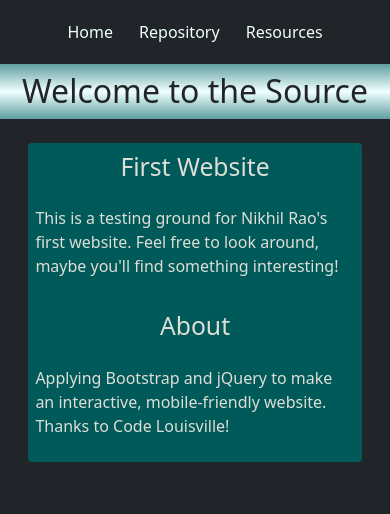
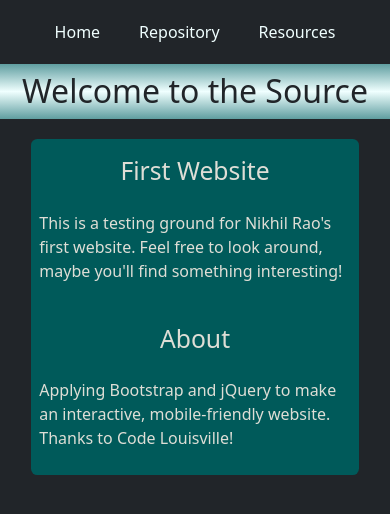
Before and after one commit to sourcenrao/source-rao.github.io, a plain HTML site: page index.html in a window 390 px wide. Drawn offline with nearby package versions, Linux system fonts and the light colour scheme.

Commit message:
Smooth border radius scaling and margin scaling at extremes.

```diff
--- a/css/styles.css
+++ b/css/styles.css
@@ -45,7 +45,7 @@ h1 {
 
 .text {
     display: flex;
-    padding: 2vh 2vw;
+    padding: 2vh calc(15vw - 2rem);
     max-width: 100vw;
 }
 
@@ -56,7 +56,7 @@ h1 {
 }
 
 .text h2 {
-    padding: 1vh 1em;
+    padding: 2vh 1em 1vh;
     text-align: center;
 }
 
@@ -64,36 +64,49 @@ h1 {
     padding: 1vh 2vw;
 }
 
+@media only screen and (max-width: 343px){
+    .init {
+        font-size: 0.9em;
+    }
+}
+
 
 @media only screen and (max-width: 480px){
     .nav{
         max-width: 460px;
-        max-height: 10%;
+        max-height: 9vh;
         width: 98%;
     }
     .text {
         flex-direction: column;
+        padding: 1.5vh 3vw;
     }
     .col1 {
-        border-radius: 1vw 1vw 0 0;
+        border-radius: 0.4rem 0.4rem 0 0;
     }
     .col2 {
-        border-radius: 0 0 1vw 1vw;
+        border-radius: 0 0 0.4rem 0.4rem;
     }
 }
 
-@media only screen and (max-width: 760px){
+@media only screen and (min-width: 480px) and (max-width: 760px){
     .nav{
         max-width: 730px;
         max-height: 8%;
         width: 90%;
     }
+    .text {
+        padding: inherit 3.5vw;
+    }
 }
 
-@media only screen and (max-width: 920px){
-    .nav{
+@media only screen and (min-width: 760px) and (max-width: 920px){
+    .nav {
         max-width: 880px;
         max-height: 6%;
         width: 84%;
     }
+    .text {
+        padding: inherit 4vw;
+    }
 }
--- a/index.html
+++ b/index.html
@@ -15,8 +15,8 @@
         <div>
             <ul class="nav list">
                 <li class="item0"><a href="#">Home</a></li>
-                <li class="item1">Repository</li>
-                <li class="item2">Resources</li>
+                <li class="item1"><a href="#">Repository</a></li>
+                <li class="item2"><a href="#">Resources</a></li>
             </ul>
         </div>
     </header>
```
